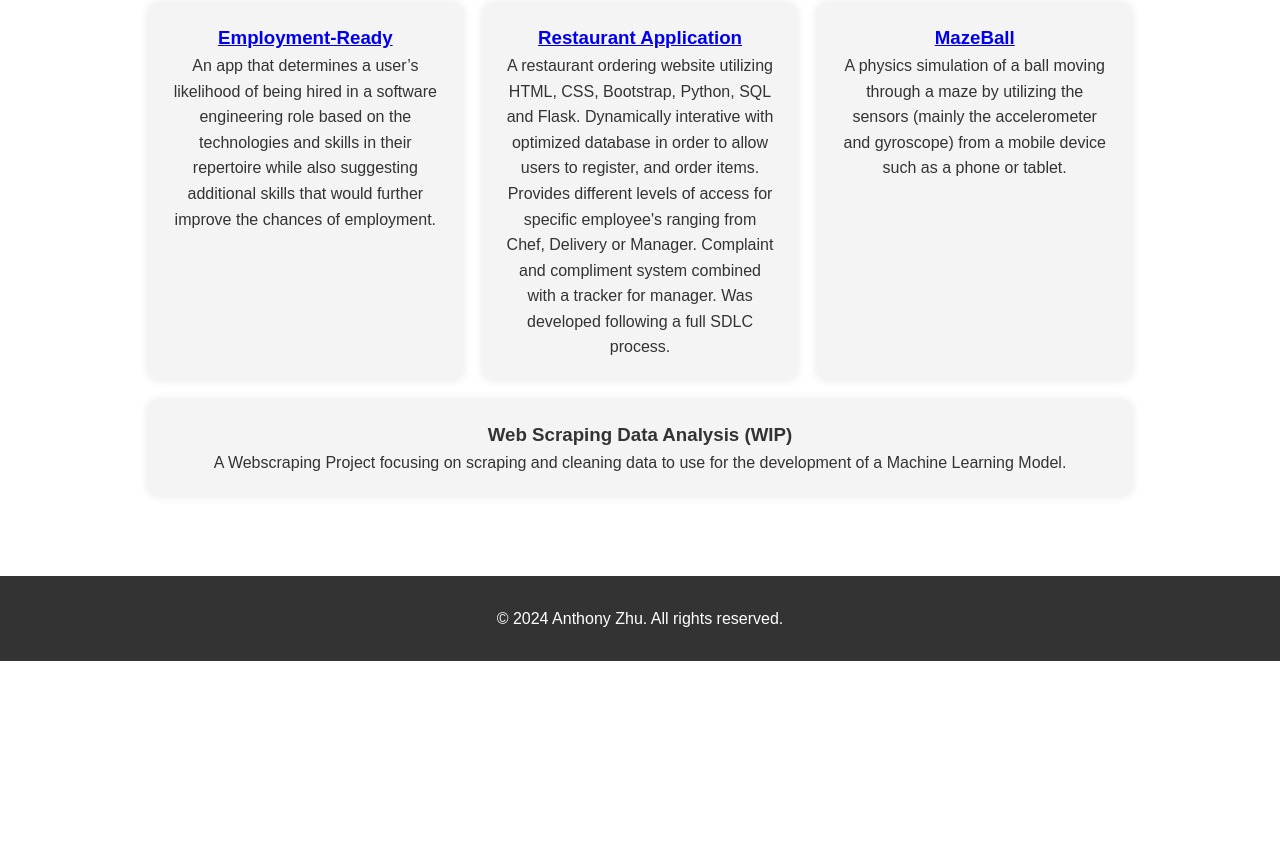
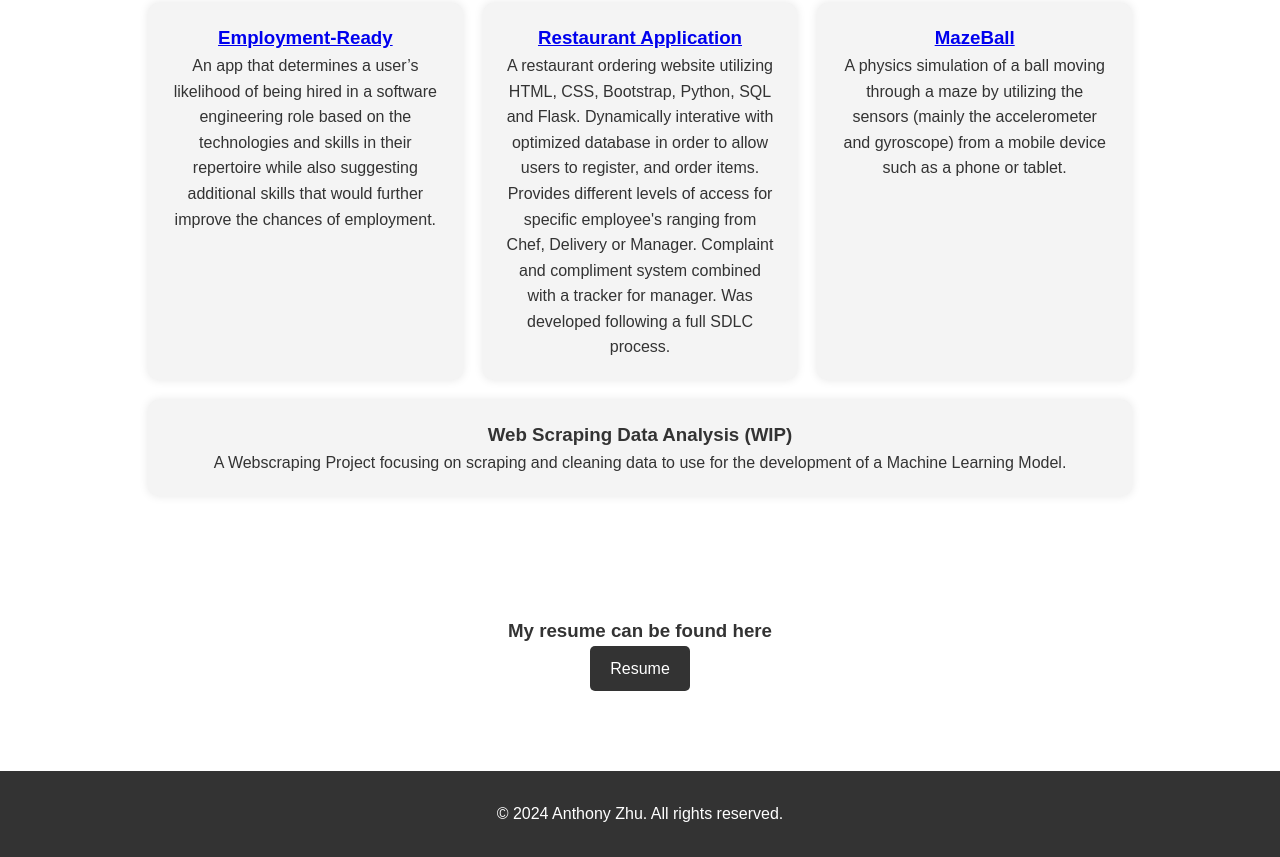
Before and after one commit to azhu000/portfolio, a plain HTML site: page index.html in a window 1280 px wide. Shown: the part 1458-2315 px from the top of the page. Before the commit the page ends 2119 px from the top, so only its background shows below. Drawn offline with Linux system fonts and the light colour scheme.

Commit message:
added button for resume

```diff
--- a/css/styles.css
+++ b/css/styles.css
@@ -144,3 +144,20 @@ footer {
     padding: 10px 0;
     margin-top: 20px;
 }
+
+.btn {
+    display: inline-block;
+    padding: 10px 20px;
+    font-size: 16px;
+    color: #fff;
+    background-color: #333;
+    border: none;
+    border-radius: 5px;
+    text-decoration: none;
+    text-align: center;
+    cursor: pointer;
+    transition: background 0.3s;
+}
+.btn:hover {
+    background-color: #575757;
+}
--- a/index.html
+++ b/index.html
@@ -118,6 +118,14 @@
         </div>
     </section>
 
+    <section id="resume" class="section">
+        <div class="container">
+            <h3>My resume can be found here</h3>
+            <a href="Resume\Resume-1.pdf" class="btn" target="_blank">Resume</a>
+        </div>
+
+    </section>
+
 
 
     <footer>
```
Also changed, not shown: 2 other files.
